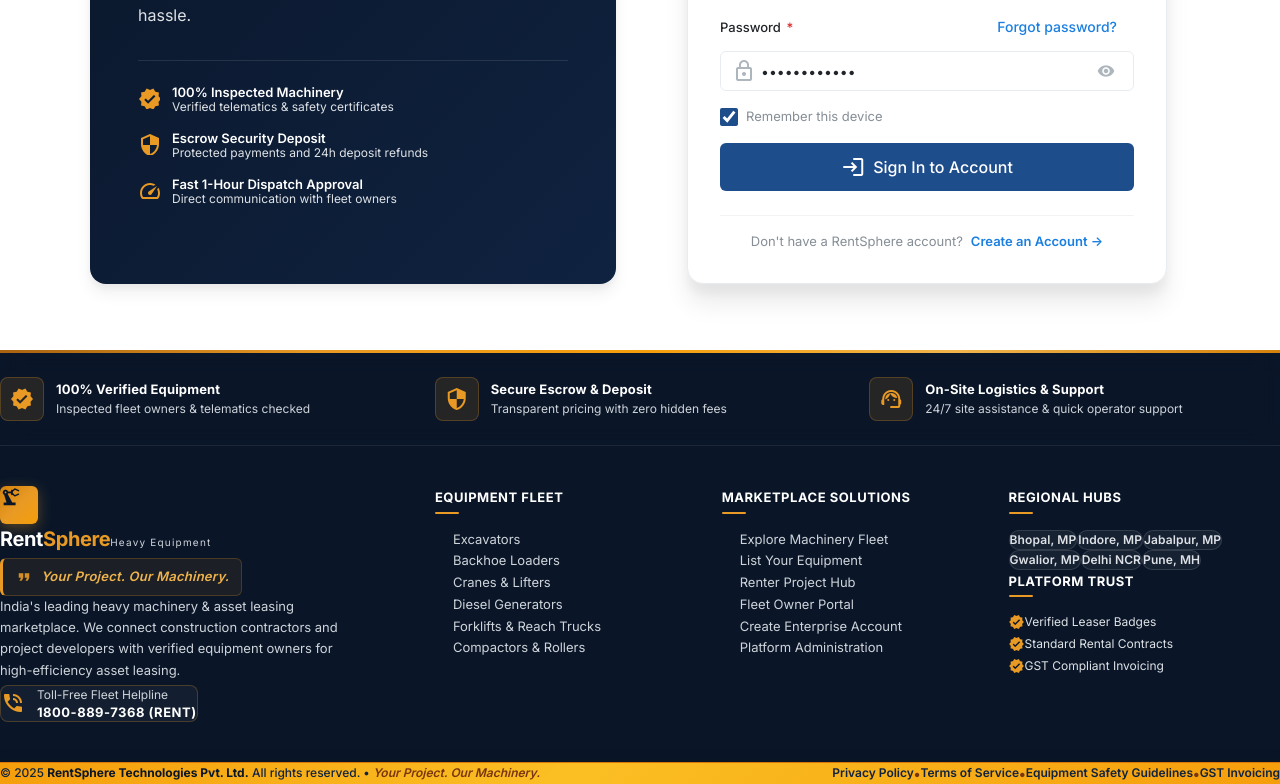
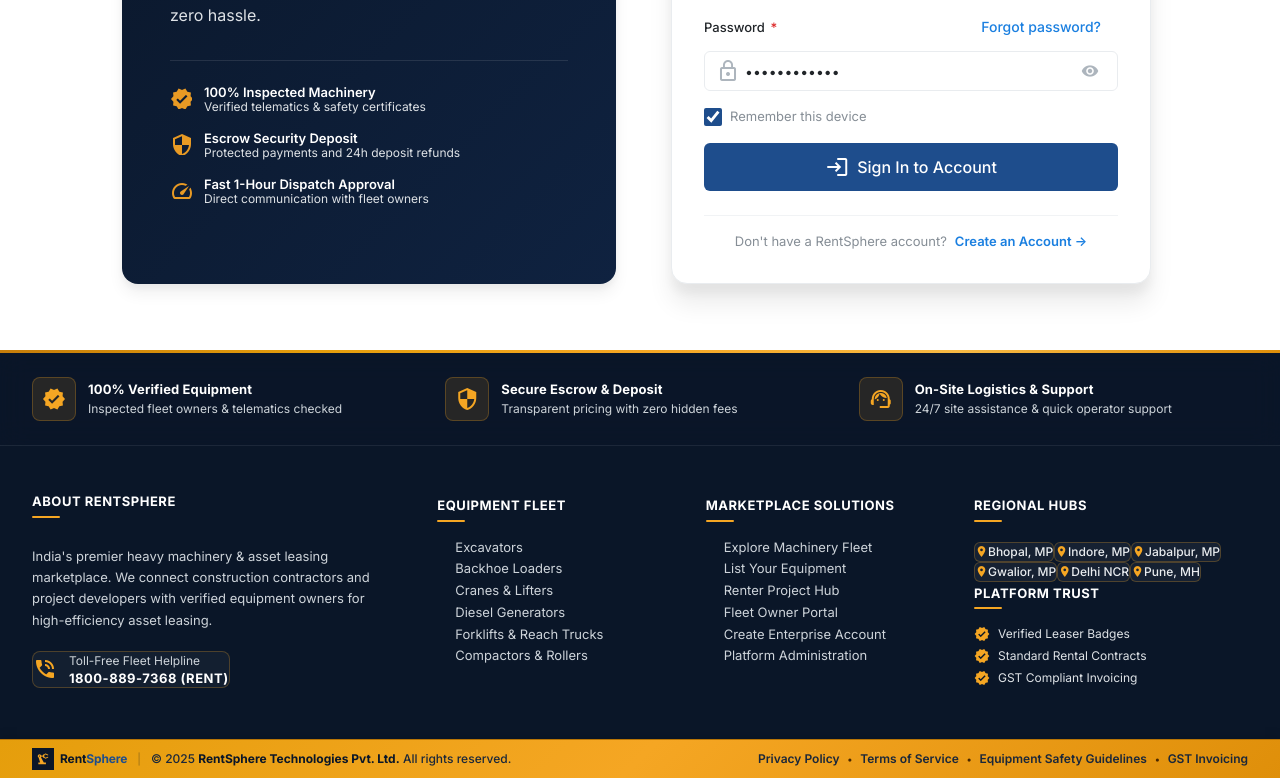
Before and after one commit to anukrit01/rent-sphere-ui, an Angular app: page /auth/login in a window 1280 px wide. Shown: the part 450-1234 px from the top of the page. Built offline with nearby package versions, Linux system fonts and the light colour scheme.

Commit message:
feat: fix footer component and layout styles

```diff
--- a/src/app/core/components/footer/footer.html
+++ b/src/app/core/components/footer/footer.html
@@ -5,7 +5,7 @@
 
   <!-- Trust & Value Proposition Banner -->
   <div class="rs-footer-banner">
-    <div class="rs-container--wide rs-footer-banner__inner">
+    <div class="rs-container rs-container--wide rs-footer-banner__inner">
       <div class="rs-footer-banner__item">
         <div class="rs-footer-banner__icon">
           <mat-icon>verified</mat-icon>
@@ -39,29 +39,15 @@
   </div>
 
   <!-- Main Footer Content -->
-  <div class="rs-container--wide rs-footer__main">
+  <div class="rs-footer__main">
+    <div class="rs-container rs-container--wide">
       <div class="rs-footer__grid">
 
-      <!-- Brand & Positioning Column -->
-      <div class="rs-footer__brand-col">
-        <a routerLink="/" class="rs-brand rs-brand--light" aria-label="RentSphere Home">
-          <div class="rs-brand__icon-wrapper">
-            <mat-icon class="rs-brand__icon">precision_manufacturing</mat-icon>
-          </div>
-          <div class="rs-brand__text">
-            <span class="rs-brand__name">Rent<span class="rs-brand__accent">Sphere</span></span>
-            <span class="rs-brand__tagline">Heavy Equipment</span>
-          </div>
-        </a>
-
-        <!-- Motto Badge -->
-        <div class="rs-footer__motto">
-          <mat-icon class="rs-footer__motto-icon">format_quote</mat-icon>
-          <span class="rs-footer__motto-text">Your Project. Our Machinery.</span>
-        </div>
-
-        <p class="rs-body-sm rs-footer__desc">
-          India's leading heavy machinery & asset leasing marketplace. We connect construction contractors and project developers with verified equipment owners for high-efficiency asset leasing.
+        <!-- Column 1: About Platform & Helpline -->
+        <div class="rs-footer__col rs-footer__about-col">
+          <h3 class="rs-footer__heading">About RentSphere</h3>
+          <p class="rs-footer__desc">
+            India's premier heavy machinery & asset leasing marketplace. We connect construction contractors and project developers with verified equipment owners for high-efficiency asset leasing.
           </p>
 
           <a href="tel:18008897368" class="rs-footer__contact-pill" aria-label="Call Toll-Free Fleet Helpline 1800-889-7368">
@@ -73,7 +59,7 @@
           </a>
         </div>
 
-      <!-- Categories Column -->
+        <!-- Column 2: Equipment Fleet -->
         <div class="rs-footer__col">
           <h3 class="rs-footer__heading">Equipment Fleet</h3>
           <ul class="rs-footer__links">
@@ -88,7 +74,7 @@
           </ul>
         </div>
 
-      <!-- For Renters & Leasers Column -->
+        <!-- Column 3: Marketplace Solutions -->
         <div class="rs-footer__col">
           <h3 class="rs-footer__heading">Marketplace Solutions</h3>
           <ul class="rs-footer__links">
@@ -131,12 +117,15 @@
           </ul>
         </div>
 
-      <!-- Regional Hubs & Trust Column -->
+        <!-- Column 4: Regional Hubs & Platform Trust -->
         <div class="rs-footer__col">
           <h3 class="rs-footer__heading">Regional Hubs</h3>
           <div class="rs-footer__locations">
             @for (loc of topLocations; track loc) {
-            <span class="rs-badge rs-badge--neutral rs-footer__loc-badge">{{ loc }}</span>
+              <span class="rs-footer__loc-badge">
+                <mat-icon class="rs-footer__loc-icon">location_on</mat-icon>
+                <span>{{ loc }}</span>
+              </span>
             }
           </div>
 
@@ -150,13 +139,29 @@
 
       </div>
     </div>
+  </div>
 
-  <!-- Bottom Signature Golden/Yellow Legal & Copyright Bar -->
+  <!-- Signature Machinery Golden Taskbar (Bottom) -->
   <div class="rs-footer__bottom">
-    <div class="rs-container--wide rs-footer__bottom-inner">
-      <div class="rs-footer__copyright">
-        &copy; {{ currentYear }} <strong>RentSphere Technologies Pvt. Ltd.</strong> All rights reserved. &bull; <em>Your Project. Our Machinery.</em>
+    <div class="rs-container rs-container--wide rs-footer__bottom-inner">
+
+      <!-- Left: Mini Brand & Copyright in Single Line -->
+      <div class="rs-footer__bottom-left">
+        <a routerLink="/" class="rs-brand--taskbar" aria-label="RentSphere Home">
+          <div class="rs-brand__taskbar-icon">
+            <mat-icon>precision_manufacturing</mat-icon>
           </div>
+          <span class="rs-brand__taskbar-name">Rent<span>Sphere</span></span>
+        </a>
+
+        <span class="rs-footer__taskbar-sep" aria-hidden="true">|</span>
+
+        <span class="rs-footer__copyright">
+          &copy; {{ currentYear }} <strong>RentSphere Technologies Pvt. Ltd.</strong> All rights reserved.
+        </span>
+      </div>
+
+      <!-- Right: Legal Links -->
       <div class="rs-footer__legal-links">
         <a href="javascript:void(0)">Privacy Policy</a>
         <span class="rs-footer__dot" aria-hidden="true">&bull;</span>
@@ -166,6 +171,7 @@
         <span class="rs-footer__dot" aria-hidden="true">&bull;</span>
         <a href="javascript:void(0)">GST Invoicing</a>
       </div>
+
     </div>
   </div>
 
--- a/src/app/core/components/footer/footer.scss
+++ b/src/app/core/components/footer/footer.scss
@@ -7,23 +7,23 @@
   position: relative;
   overflow: hidden;
 
-  // Golden accent top strip
+  // Top accent strip: Industrial machinery gold gradient
   &__accent-strip {
     height: 3px;
     width: 100%;
     background: linear-gradient(
       90deg,
-      var(--rs-color-accent-600) 0%,
-      var(--rs-color-accent-400) 25%,
-      #f59e0b 50%,
-      var(--rs-color-accent-300) 75%,
-      var(--rs-color-accent-500) 100%
+      #c67d0a 0%,
+      #e59e0c 25%,
+      #f5a623 50%,
+      #f7b944 75%,
+      #df8f0a 100%
     );
   }
 
   &__main {
-    padding-top: var(--rs-space-10);
-    padding-bottom: var(--rs-space-10);
+    padding-top: var(--rs-space-12);
+    padding-bottom: var(--rs-space-12);
   }
 
   &__grid {
@@ -33,55 +33,26 @@
 
     @include bp-sm {
       grid-template-columns: repeat(2, 1fr);
+      gap: var(--rs-space-8);
     }
 
     @include bp-lg {
-      grid-template-columns: 1.6fr 1fr 1fr 1.1fr;
+      grid-template-columns: 1.6fr 1fr 1fr 1.2fr;
       gap: var(--rs-space-8) var(--rs-space-10);
     }
   }
 
-  &__brand-col {
+  &__about-col {
     display: flex;
     flex-direction: column;
-    gap: var(--rs-space-3-5);
-  }
-
-  // Motto Quote Card
-  &__motto {
-    display: inline-flex;
-    align-items: center;
-    gap: var(--rs-space-2);
-    padding: var(--rs-space-2) var(--rs-space-3);
-    background: rgba(232, 154, 36, 0.08);
-    border: 1px solid rgba(232, 154, 36, 0.22);
-    border-left: 3px solid var(--rs-color-accent-400);
-    border-radius: var(--rs-radius-md);
-    width: fit-content;
-    margin-top: var(--rs-space-1);
-
-    &-icon {
-      font-size: 18px;
-      width: 18px;
-      height: 18px;
-      color: var(--rs-color-accent-400);
-      opacity: 0.9;
-    }
-
-    &-text {
-      font-size: var(--rs-text-sm);
-      font-weight: var(--rs-font-semibold);
-      color: var(--rs-color-accent-300);
-      letter-spacing: 0.02em;
-      font-style: italic;
-    }
+    gap: var(--rs-space-3);
   }
 
   &__desc {
     color: var(--rs-color-gray-400);
     font-size: var(--rs-text-sm);
     line-height: var(--rs-leading-relaxed);
-    max-width: 360px;
+    max-width: 380px;
     margin: 0;
   }
 
@@ -101,9 +72,9 @@
       position: absolute;
       left: 0;
       bottom: 0;
-      width: 24px;
+      width: 28px;
       height: 2px;
-      background: var(--rs-color-accent-400);
+      background: #f5a623;
       border-radius: var(--rs-radius-full);
     }
   }
@@ -129,14 +100,14 @@
         font-size: 14px;
         width: 14px;
         height: 14px;
-        color: var(--rs-color-accent-400);
+        color: #f5a623;
         opacity: 0;
         transform: translateX(-4px);
         transition: opacity var(--rs-transition-fast), transform var(--rs-transition-fast);
       }
 
       &:hover {
-        color: var(--rs-color-accent-300);
+        color: #f7b944;
         transform: translateX(4px);
 
         .rs-footer__link-arrow {
@@ -146,40 +117,55 @@
       }
 
       &:focus-visible {
-        outline: 2px solid var(--rs-color-accent-400);
+        outline: 2px solid #f5a623;
         outline-offset: 2px;
         border-radius: var(--rs-radius-xs);
       }
     }
   }
 
+  // Regional Hub Badges: spacious, distinct, with pin icon
   &__locations {
     display: flex;
     flex-wrap: wrap;
-    gap: var(--rs-space-1-5);
+    gap: var(--rs-space-2) var(--rs-space-2-5);
+    margin-top: var(--rs-space-1);
   }
 
   &__loc-badge {
+    display: inline-flex;
+    align-items: center;
+    gap: var(--rs-space-1-5);
+    padding: var(--rs-space-1-5) var(--rs-space-3);
     background-color: rgba(255, 255, 255, 0.05);
-    color: var(--rs-color-gray-300);
-    border: 1px solid rgba(255, 255, 255, 0.12);
+    color: var(--rs-color-gray-200);
+    border: 1px solid rgba(245, 166, 35, 0.25);
+    border-radius: var(--rs-radius-md);
     font-size: var(--rs-text-xs);
-    padding: var(--rs-space-1) var(--rs-space-2-5);
-    border-radius: var(--rs-radius-full);
+    font-weight: var(--rs-font-medium);
     cursor: default;
-    transition: background-color var(--rs-transition-fast), border-color var(--rs-transition-fast), color var(--rs-transition-fast);
+    transition: background-color var(--rs-transition-fast), border-color var(--rs-transition-fast), color var(--rs-transition-fast), transform var(--rs-transition-fast);
 
     &:hover {
-      background-color: rgba(232, 154, 36, 0.15);
-      border-color: rgba(232, 154, 36, 0.4);
-      color: var(--rs-color-accent-300);
+      background-color: rgba(245, 166, 35, 0.15);
+      border-color: #f5a623;
+      color: var(--rs-color-white);
+      transform: translateY(-1px);
     }
+  }
+
+  &__loc-icon {
+    font-size: 13px;
+    width: 13px;
+    height: 13px;
+    color: #f5a623;
+    flex-shrink: 0;
   }
 
   &__trust-item {
     display: inline-flex;
     align-items: center;
-    gap: var(--rs-space-1-5);
+    gap: var(--rs-space-2);
     font-size: var(--rs-text-xs);
     color: var(--rs-color-gray-300);
 
@@ -187,37 +173,38 @@
       font-size: 16px;
       width: 16px;
       height: 16px;
-      color: var(--rs-color-accent-400);
+      color: #f5a623;
     }
   }
 
+  // Helpline Contact Card
   &__contact-pill {
     display: inline-flex;
     align-items: center;
     gap: var(--rs-space-3);
     padding: var(--rs-space-2-5) var(--rs-space-4);
     background: rgba(255, 255, 255, 0.04);
-    border: 1px solid rgba(232, 154, 36, 0.25);
+    border: 1px solid rgba(245, 166, 35, 0.25);
     border-radius: var(--rs-radius-lg);
     text-decoration: none;
     width: fit-content;
-    margin-top: var(--rs-space-1);
+    margin-top: var(--rs-space-2);
     transition: background-color var(--rs-transition-fast), border-color var(--rs-transition-fast), box-shadow var(--rs-transition-fast), transform var(--rs-transition-fast);
 
     &:hover {
-      background: rgba(232, 154, 36, 0.12);
-      border-color: var(--rs-color-accent-400);
-      box-shadow: 0 4px 16px rgba(232, 154, 36, 0.22);
+      background: rgba(245, 166, 35, 0.12);
+      border-color: #f5a623;
+      box-shadow: 0 4px 16px rgba(245, 166, 35, 0.2);
       transform: translateY(-2px);
     }
 
     &:focus-visible {
-      outline: 2px solid var(--rs-color-accent-400);
+      outline: 2px solid #f5a623;
       outline-offset: 2px;
     }
 
     mat-icon {
-      color: var(--rs-color-accent-400);
+      color: #f5a623;
       font-size: var(--rs-text-2xl);
       width: 24px;
       height: 24px;
@@ -275,12 +262,12 @@
     width: 44px;
     height: 44px;
     border-radius: var(--rs-radius-lg);
-    background: rgba(232, 154, 36, 0.12);
-    border: 1px solid rgba(232, 154, 36, 0.25);
+    background: rgba(245, 166, 35, 0.12);
+    border: 1px solid rgba(245, 166, 35, 0.25);
     display: flex;
     align-items: center;
     justify-content: center;
-    color: var(--rs-color-accent-400);
+    color: #f5a623;
     flex-shrink: 0;
 
     mat-icon {
@@ -304,100 +291,117 @@
 }
 
 // --------------------------------------------------------
-// Brand in light/dark context
+// Signature Machinery Golden Taskbar (Bottom)
 // --------------------------------------------------------
 
-.rs-brand--light {
-  .rs-brand__name {
-    color: var(--rs-color-white);
-    font-size: var(--rs-text-xl);
-    font-weight: var(--rs-font-bold);
-    letter-spacing: -0.02em;
+.rs-footer__bottom {
+  background: linear-gradient(135deg, #e59e0c 0%, #f5a623 50%, #df8f0a 100%);
+  border-top: 1px solid #b87405;
+  padding: var(--rs-space-2) 0;
+  color: #0a1628;
+  box-shadow: 0 -2px 10px rgba(0, 0, 0, 0.15);
+
+  &-inner {
+    display: flex;
+    align-items: center;
+    justify-content: space-between;
+    gap: var(--rs-space-4);
+    flex-wrap: wrap;
+
+    @include bp-below-md {
+      justify-content: center;
+      text-align: center;
+      gap: var(--rs-space-2);
+    }
   }
 
-  .rs-brand__accent {
-    color: var(--rs-color-accent-400);
-  }
+  &-left {
+    display: inline-flex;
+    align-items: center;
+    gap: var(--rs-space-2);
+    flex-wrap: wrap;
 
-  .rs-brand__tagline {
-    color: var(--rs-color-gray-400);
-    font-size: 10px;
-    letter-spacing: 0.12em;
-  }
-
-  .rs-brand__icon-wrapper {
-    background: linear-gradient(135deg, var(--rs-color-accent-500), var(--rs-color-accent-400), #f59e0b);
-    color: var(--rs-color-primary-900);
-    box-shadow: 0 4px 14px rgba(232, 154, 36, 0.35);
-    width: 38px;
-    height: 38px;
-    border-radius: var(--rs-radius-md);
-
-    mat-icon {
-      font-size: 22px;
-      width: 22px;
-      height: 22px;
+    @include bp-below-md {
+      justify-content: center;
     }
   }
 }
 
-// --------------------------------------------------------
-// Signature Golden/Yellow Bottom Legal & Copyright Bar
-// --------------------------------------------------------
+// Mini Brand inside Taskbar
+.rs-brand--taskbar {
+  display: inline-flex;
+  align-items: center;
+  gap: 6px;
+  text-decoration: none;
+  flex-shrink: 0;
 
-.rs-footer__bottom {
-  background: linear-gradient(135deg, #f59e0b 0%, #fbbf24 45%, #f59e0b 100%);
-  border-top: 1px solid #d97706;
-  padding: var(--rs-space-3-5) 0;
-  color: #0a1628;
-  box-shadow: 0 -3px 12px rgba(0, 0, 0, 0.12);
+  .rs-brand__taskbar-icon {
+    width: 22px;
+    height: 22px;
+    border-radius: var(--rs-radius-xs);
+    background-color: #0a1628;
+    color: #f5a623;
+    display: flex;
+    align-items: center;
+    justify-content: center;
+    flex-shrink: 0;
 
-  &-inner {
-    display: flex;
-    flex-direction: column;
-    gap: var(--rs-space-2);
-    align-items: center;
-    justify-content: space-between;
-    text-align: center;
+    mat-icon {
+      font-size: 14px;
+      width: 14px;
+      height: 14px;
+    }
+  }
 
-    @include bp-md {
-      flex-direction: row;
-      text-align: left;
+  .rs-brand__taskbar-name {
+    font-size: var(--rs-text-xs);
+    font-weight: var(--rs-font-bold);
+    color: #0a1628;
+    letter-spacing: -0.01em;
+    line-height: 1;
+
+    span {
+      color: #1e4d8c;
     }
   }
 }
 
+.rs-footer__taskbar-sep {
+  color: rgba(10, 22, 40, 0.35);
+  font-size: 11px;
+  margin: 0 2px;
+  user-select: none;
+}
+
 .rs-footer__copyright {
-  color: #0f2240;
+  color: #1a273a;
   font-size: var(--rs-text-xs);
   font-weight: var(--rs-font-medium);
-  line-height: var(--rs-leading-normal);
+  line-height: 1;
 
   strong {
     color: #0a1628;
     font-weight: var(--rs-font-bold);
   }
-
-  em {
-    font-style: italic;
-    color: #78350f;
-    font-weight: var(--rs-font-semibold);
-  }
 }
 
 .rs-footer__legal-links {
-  display: flex;
+  display: inline-flex;
   align-items: center;
-  gap: var(--rs-space-2-5);
+  gap: var(--rs-space-2);
   flex-wrap: wrap;
-  justify-content: center;
+
+  @include bp-below-md {
+    justify-content: center;
+  }
 
   a {
-    color: #0f2240;
+    color: #1a273a;
     font-size: var(--rs-text-xs);
     font-weight: var(--rs-font-semibold);
     text-decoration: none;
-    transition: color var(--rs-transition-fast), text-decoration-color var(--rs-transition-fast);
+    line-height: 1;
+    transition: color var(--rs-transition-fast);
 
     &:hover {
       color: #000000;
@@ -413,6 +417,7 @@
 }
 
 .rs-footer__dot {
-  color: #78350f;
+  color: #4a2800;
+  font-size: 10px;
   font-weight: var(--rs-font-bold);
 }
--- a/src/styles/_layout.scss
+++ b/src/styles/_layout.scss
@@ -10,9 +10,11 @@
 // Container
 // --------------------------------------------------------
 
-.rs-container {
+.rs-container,
+.rs-container--wide,
+.rs-container--narrow,
+.rs-container--fluid {
   width: 100%;
-  max-width: var(--rs-container-max);
   margin-left: auto;
   margin-right: auto;
   padding-left: var(--rs-space-4);
@@ -27,6 +29,10 @@
     padding-left: var(--rs-space-8);
     padding-right: var(--rs-space-8);
   }
+}
+
+.rs-container {
+  max-width: var(--rs-container-max);
 }
 
 .rs-container--wide {
```
Lines whose indentation alone changed are shown as unchanged.
